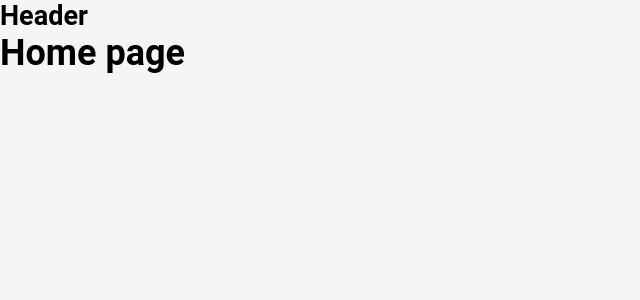
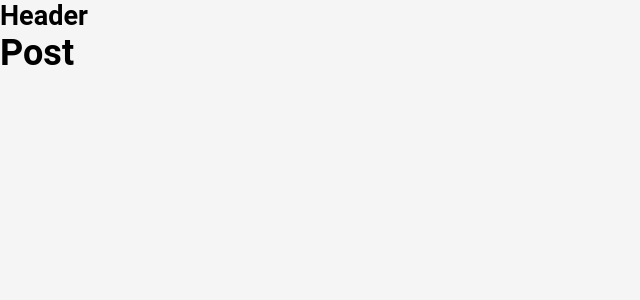
Before and after one commit to ldanh270/skills-trade, a React (Vite) app: page / in a window 1280 px wide. Shown: the top 300 px of the page, without its empty margins (0-640 px from the left). Built offline with nearby package versions, Linux system fonts and the light colour scheme.

Commit message:
Post: create Post component

```diff
--- /dev/null
+++ b/src/components/Post/Post.jsx
@@ -0,0 +1,15 @@
+// Import libraries
+import clsx from 'clsx';
+
+// import styles
+import styles from './Post.module.scss';
+
+function Post() {
+    return (
+        <div className={clsx(styles.Post)}>
+            <h1>Post</h1>
+        </div>
+    );
+}
+
+export default Post;
--- a/src/pages/Home/Home.jsx
+++ b/src/pages/Home/Home.jsx
@@ -1,10 +1,16 @@
+// Import libraries
+import clsx from 'clsx';
+
 // Import styles
 import * as styles from './Home.module.scss';
 
+// Import components
+import Post from '~/components/Post/Post';
+
 function Home() {
     return (
-        <div className={styles['Home']}>
-            <h1>Home page</h1>
+        <div className={clsx(styles.Home)}>
+            <Post />
         </div>
     );
 }
--- a/src/pages/Home/Home.module.scss
+++ b/src/pages/Home/Home.module.scss
@@ -0,0 +1,3 @@
+.Home {
+    width: 100%;
+}
```
Also changed, not shown: src/components/Post/Post.module.scss (added).
